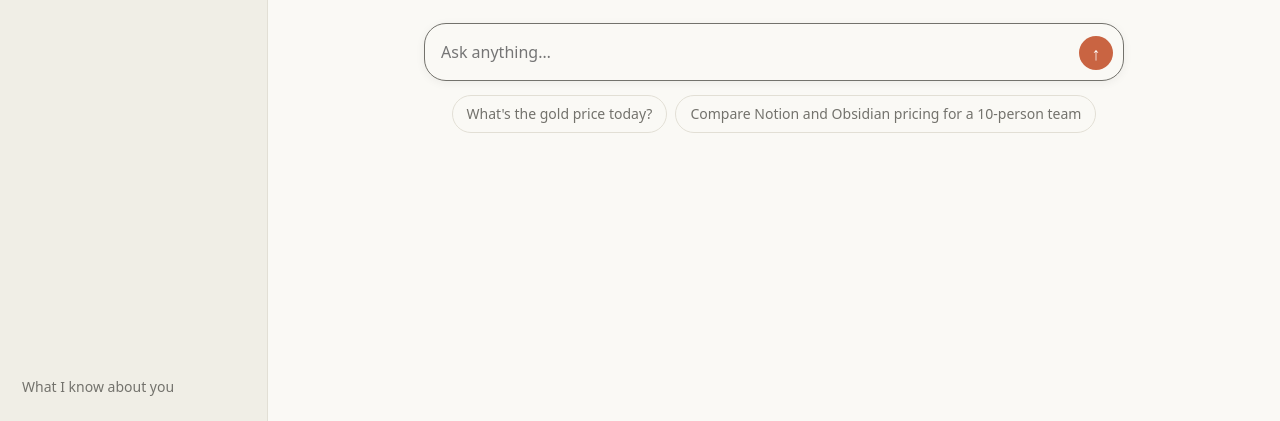
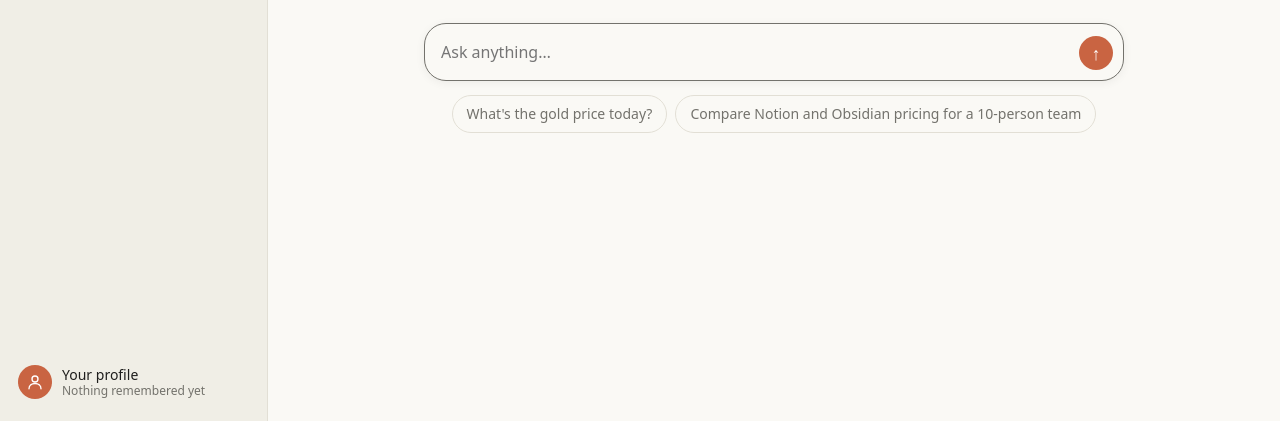
Before and after one commit to Shyam1922/Neko, a website: page public/index.html in a window 1280 px wide. Shown: the part 379-800 px from the top of the page. Drawn offline with Linux system fonts and the light colour scheme; no server answers.

Commit message:
Profile button replaces the "What I know about you" link
Bottom-left of the sidebar now shows an avatar (your initial, or a person icon
until Recall knows your name), your name, and how many things it remembers.
Clicking it opens the memory panel to review, correct or delete what it learned.

Co-Authored-By: Claude Sonnet 5.5 <noreply@anthropic.com>

```diff
--- a/public/app.js
+++ b/public/app.js
@@ -40,6 +40,18 @@ function greeting() {
   return name ? `${hello}, ${name}` : hello;
 }
 const updateGreeting = () => ($("greeting").textContent = greeting());
+
+// The profile button: your initial (or a person icon until Recall knows your name) and how much it remembers.
+const PERSON_ICON =
+  '<svg viewBox="0 0 24 24" width="18" height="18" fill="none" stroke="currentColor" stroke-width="1.8" stroke-linecap="round" stroke-linejoin="round"><circle cx="12" cy="8" r="4"/><path d="M4 21c0-4.4 3.6-7 8-7s8 2.6 8 7"/></svg>';
+function updateProfileButton() {
+  const name = profile.find((f) => f.key === "name")?.value;
+  const initial = name ? [...name.trim()][0] : "";
+  if (initial) $("avatar").textContent = initial.toUpperCase();
+  else $("avatar").innerHTML = PERSON_ICON; // static markup, no user text
+  $("who-name").textContent = name || "Your profile";
+  $("who-sub").textContent = profile.length ? `${profile.length} thing${profile.length === 1 ? "" : "s"} remembered` : "Nothing remembered yet";
+}
 
 const setEmpty = (empty) => main.classList.toggle("empty", empty);
 
@@ -131,6 +143,7 @@ async function loadProfile() {
     /* personalisation is optional; the app works without it */
   }
   updateGreeting();
+  updateProfileButton();
   if (dialog.open) renderProfile();
 }
 
@@ -363,6 +376,7 @@ $("scrim").addEventListener("click", () => document.body.classList.remove("nav-o
 (async function boot() {
   renderChips();
   updateGreeting();
+  updateProfileButton();
   const id = window.location.hash.slice(1);
   if (id) await openConversation(id);
   loadHistory();
--- a/public/index.html
+++ b/public/index.html
@@ -12,7 +12,13 @@
       <div class="brand">Recall</div>
       <button id="new-chat" type="button">+ New chat</button>
       <nav id="history" aria-label="Recent chats"></nav>
-      <button id="open-profile" type="button">What I know about you</button>
+      <button id="open-profile" type="button" aria-label="Your profile and what I remember about you">
+        <span id="avatar" aria-hidden="true"></span>
+        <span class="who">
+          <span id="who-name">Your profile</span>
+          <span id="who-sub">Nothing remembered yet</span>
+        </span>
+      </button>
     </aside>
     <div id="scrim"></div>
 
--- a/public/style.css
+++ b/public/style.css
@@ -26,8 +26,13 @@ button { font: inherit; color: inherit; cursor: pointer; }
 .item.active { background: var(--user); font-weight: 500; }
 .empty-note { color: var(--muted); font-size: 13px; padding: 8px 10px; }
 
-#open-profile { text-align: left; padding: 9px 12px; border-radius: 10px; border: 0; background: transparent; color: var(--muted); font-size: 14px; }
-#open-profile:hover { background: var(--hover); color: var(--fg); }
+/* profile button at the bottom of the sidebar: avatar + name + how much is remembered */
+#open-profile { display: flex; align-items: center; gap: 10px; width: 100%; text-align: left; padding: 8px; border-radius: 12px; border: 0; background: transparent; color: var(--fg); }
+#open-profile:hover { background: var(--hover); }
+#avatar { flex: none; width: 34px; height: 34px; border-radius: 50%; display: grid; place-items: center; background: var(--accent); color: var(--accent-fg); font-weight: 600; font-size: 15px; }
+.who { display: flex; flex-direction: column; min-width: 0; line-height: 1.25; }
+#who-name { font-size: 14px; font-weight: 500; white-space: nowrap; overflow: hidden; text-overflow: ellipsis; }
+#who-sub { font-size: 12px; color: var(--muted); }
 
 /* ---- "What I know about you" panel ---- */
 #profile-dialog { width: min(480px, calc(100vw - 32px)); max-height: 80vh; overflow-y: auto; padding: 18px 20px; border: 1px solid var(--line); border-radius: 16px; background: var(--bg); color: var(--fg); }
```
Also changed, not shown: README.md.
